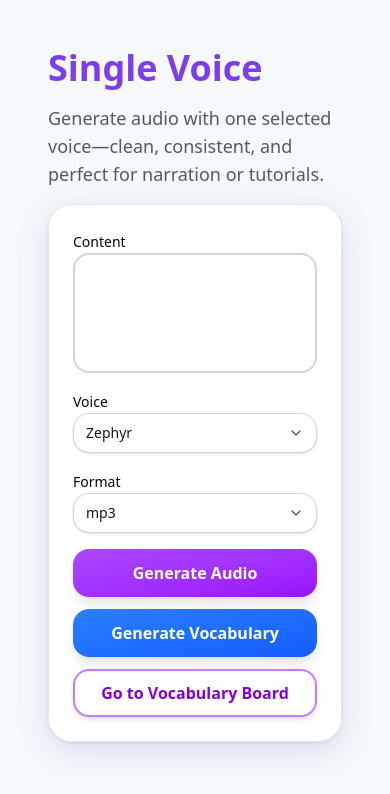
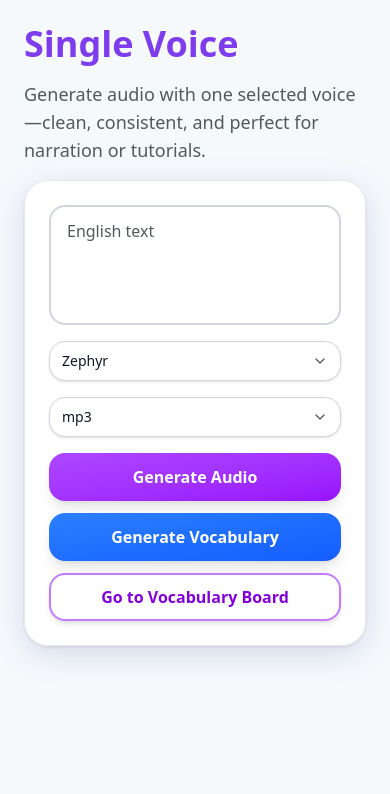
Before and after one commit to linh59/gemini_audio_ai, a Next.js app: page / in a window 390 px wide. Shown: the top 794 px of the page. Built offline with nearby package versions, Linux system fonts and the light colour scheme.

Commit message:
[UI] update UI and responsive

```diff
--- a/src/app/(root)/page.tsx
+++ b/src/app/(root)/page.tsx
@@ -5,7 +5,7 @@ const PromptAudio = () => {
 
 
     return (
-        <div className="mx-auto max-w-2xl p-6">
+        <div className="mx-auto max-w-3xl ">
 
            <PromptAudioPage/>
 
--- a/src/app/layout.tsx
+++ b/src/app/layout.tsx
@@ -17,7 +17,7 @@ const geistMono = Geist_Mono({
 
 export const metadata: Metadata = {
   title: "Magic Creator",
-  description: "Generated by create next app",
+  description: "Paste English text to generate audio or a study-ready vocabulary list, then learn on the Vocabulary page with draggable sticky notes.",
 };
 
 export default function RootLayout({
--- a/src/components/audio/form.tsx
+++ b/src/components/audio/form.tsx
@@ -112,13 +112,13 @@ const MyForm = () => {
             <div className="clay-card p-6">
                 <form className="space-y-4">
                     <div>
-                        <Label htmlFor="text">Content</Label>
-                        <Textarea id="text" {...register('text')} />
+
+                        <Textarea placeholder="English text" {...register('text')} />
                         {errors.text && <p className="text-red-500 text-sm">{errors.text.message}</p>}
                     </div>
 
                     <div>
-                        <Label htmlFor="voice">Voice</Label>
+
                         <Controller
                             control={control}
                             name="voiceName"
@@ -144,7 +144,7 @@ const MyForm = () => {
 
                     </div>
                     <div>
-                        <Label htmlFor="format">Format</Label>
+
                         <Controller
                             control={control}
                             name="audioFormat"
--- a/src/components/vocabularies/vocab-dashboard.tsx
+++ b/src/components/vocabularies/vocab-dashboard.tsx
@@ -11,7 +11,7 @@ const VocabDashboard = () => {
 
     return (
         <div>
-            <div className=" flex items-center justify-between">
+            <div className=" flex items-center justify-between mb-2">
                 <h1 className="title">
                     Vocabulary
                 </h1>
--- a/src/lib/schema-validations/audio-prompt.schema.ts
+++ b/src/lib/schema-validations/audio-prompt.schema.ts
@@ -2,7 +2,7 @@ import { AudioFormatValues } from "@/constants/type";
 import z from "zod";
 
 export const AudioPromptSchema = z.object({
-  text: z.string().trim().min(1, { message: "Context is required" }),
+  text: z.string().trim().min(1, { message: "This field is required" }),
   voiceName: z.string(),
   audioFormat: z.enum(AudioFormatValues)
 }).strict()
@@ -10,7 +10,7 @@ export const AudioPromptSchema = z.object({
 export type AudioPromptType = z.TypeOf<typeof AudioPromptSchema>
 
 export const TextPromptSchema = z.object({
-  text: z.string().trim().min(1, { message: "Context is required" }),
+  text: z.string().trim().min(1, { message: "CThis fields required" }),
 }).strict()
 
 export type TextPromptType = z.TypeOf<typeof TextPromptSchema>
@@ -18,7 +18,7 @@ export type TextPromptType = z.TypeOf<typeof TextPromptSchema>
 
 export const MainPromptSchema = z.object({
   action: z.enum(['audio', 'vocab']),
-  text: z.string().trim().min(1, { message: "Context is required" }),
+  text: z.string().trim().min(1, { message: "This field is required" }),
   voiceName: z.string().optional(),
   audioFormat: z.enum(AudioFormatValues).optional()
 }).superRefine((val, ctx) => {
```
